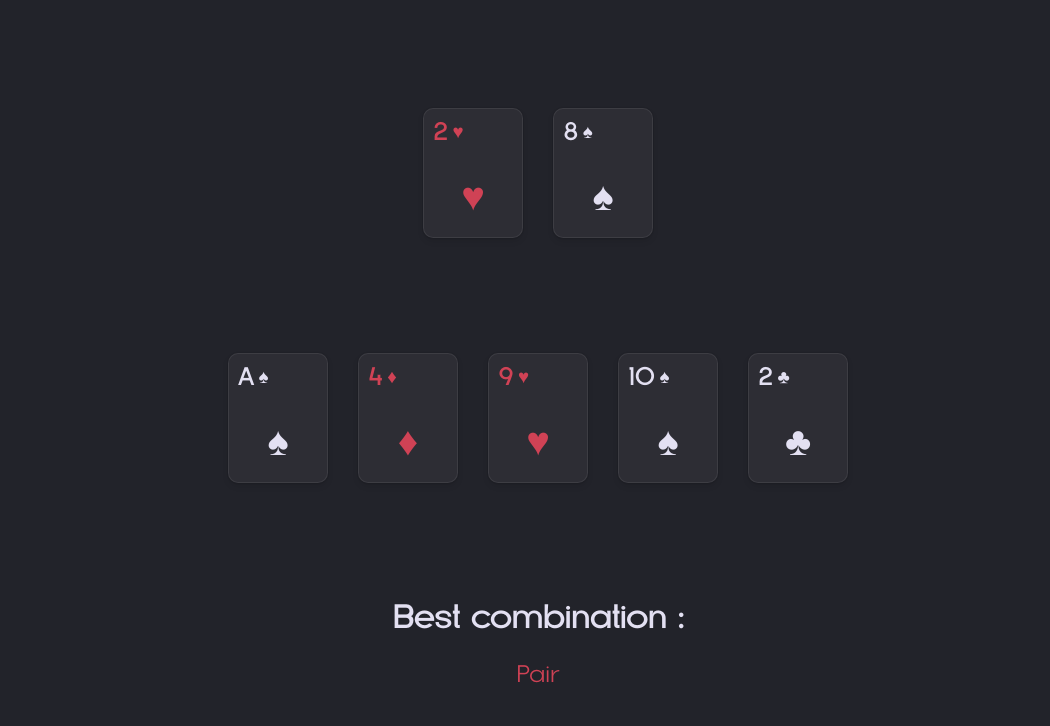
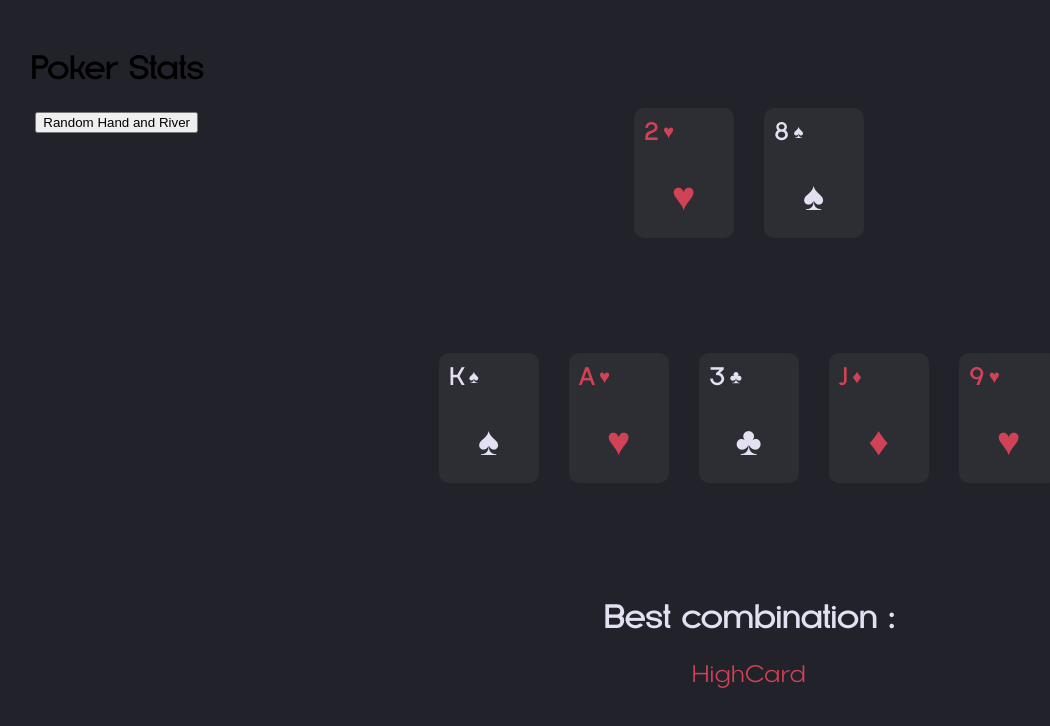
Before and after one commit to MonKeySVG/poker-basic, an Angular app: page / in a window 1280 px wide. Shown: the top 726 px of the page, without its empty margins (102-1152 px from the left). Built offline with nearby package versions, Linux system fonts and the light colour scheme.

Commit message:
Début de la mise en place des boutons

```diff
--- a/src/app/calculator/calculator.component.css
+++ b/src/app/calculator/calculator.component.css
@@ -1,11 +1,31 @@
 .container {
+  display: flex;
+  min-height: 90vh;
+  margin-block: 50px;
+  text-align: center;
+}
+
+.left-container {
+  flex: 1;
+  display: flex;
+  flex-direction: column;
+}
+
+.actions {
+  margin-block: 25px;
+  display: flex;
+  flex-direction: column;
+  gap: 20px;
+}
+
+
+.right-container {
+  flex: 2;
   display: flex;
   flex-direction: column;
   justify-content: space-around;
   align-items: center;
-  text-align: center;
-  min-height: 90vh;
-  margin-block: 50px;
+
 }
 
 
--- a/src/app/calculator/calculator.component.html
+++ b/src/app/calculator/calculator.component.html
@@ -1,6 +1,27 @@
+<div class="container">
+
+  <div class="left-container">
+    <header>
+      <h1>Poker Stats</h1>
+    </header>
+
+    <div class="infos">
+
+    </div>
+
+    <div class="actions">
+      <div class="block">
+        <button (click)="RandomHandAndRiver()">Random Hand and River</button>
+
+      </div>
+    </div>
 
 
-<div class="container">
+  </div>
+
+
+
+  <div class="right-container">
     <div class="hand">
       <div *ngFor="let card of hand">
         <app-card-on-screen [rank]="card.rank" [suit]="card.suit"></app-card-on-screen>
@@ -19,3 +40,4 @@
       <p>{{rankString}}</p>
     </div>
   </div>
+</div>
--- a/src/app/calculator/calculator.component.ts
+++ b/src/app/calculator/calculator.component.ts
@@ -29,8 +29,7 @@ export class CalculatorComponent {
   rankString!: string;
 
   constructor() {
-    this.dealCards();
-    this.calculatePreFlopOdds(3);
+    this.RandomHandAndRiver();
   }
 
   getRandomCard(): CardComponent {
@@ -48,6 +47,16 @@ export class CalculatorComponent {
     this.deck.deck = this.filterDeck(this.deck.deck, this.card_2);
   }
 
+  RandomHandAndRiver(): void {
+    this.deck = new DeckComponent();
+    this.dealCards();
+    this.hand = [this.card_1, this.card_2];
+
+    this.generateRiver(this.deck.deck, 5);
+
+    this.rankString = HandRank[this.evaluateHand(this.hand, this.river).handRank];
+  }
+
   calculatePreFlopOdds(numberOfPlayers: number): void {
     // TODO: Implement this function
     // 1. Generate all possible combinations of 2-card hands for the specified number of players
@@ -55,16 +64,6 @@ export class CalculatorComponent {
     // 3. For each combination of player hands and community cards, determine the best poker hand each player can get
     // 4. Count how many times each type of hand appears for each player
     // 5. The pre-flop odds for each type of hand for each player is the number of times that hand appears divided by the total number of combinations
-
-
-    this.hand = [this.card_1, this.card_2];
-    let sampleHand = [this.getRandomCard(), this.getRandomCard()];
-
-    this.generateRiver(this.deck.deck, 5);
-
-
-
-    this.rankString = HandRank[this.evaluateHand(this.hand, this.river).handRank];
 
   }
 
--- a/src/app/card-on-screen/card-on-screen.component.css
+++ b/src/app/card-on-screen/card-on-screen.component.css
@@ -1,3 +1,14 @@
+:root {
+  --custom-shadow:
+    inset 0 0 0.5px 1px hsla(0, 0%, 100%, 0.075),
+    /* shadow ring 👇 */
+  0 0 0 1px hsla(0, 0%, 0%, 0.05),
+    /* multiple soft shadows 👇 */
+  0 0.3px 0.4px hsla(0, 0%, 0%, 0.02),
+  0 0.9px 1.5px hsla(0, 0%, 0%, 0.045),
+  0 3.5px 6px hsla(0, 0%, 0%, 0.09);
+}
+
 .card {
   /*background-image: linear-gradient(to right, #E3E0F2, #F4F2FA);*/
   background-color: #2D2D34;
@@ -6,14 +17,7 @@
   height: 130px;
   width: 100px;
   border-radius: 10px;
-  box-shadow: inset 0 0 0.5px 1px hsla(0, 0%,
-  100%, 0.075),
-    /* shadow ring 👇 */
-  0 0 0 1px hsla(0, 0%, 0%, 0.05),
-    /* multiple soft shadows 👇 */
-  0 0.3px 0.4px hsla(0, 0%, 0%, 0.02),
-  0 0.9px 1.5px hsla(0, 0%, 0%, 0.045),
-  0 3.5px 6px hsla(0, 0%, 0%, 0.09);
+  box-shadow: var(--custom-shadow);
 }
 
 .card div {
```
Lines whose indentation alone changed are shown as unchanged.
